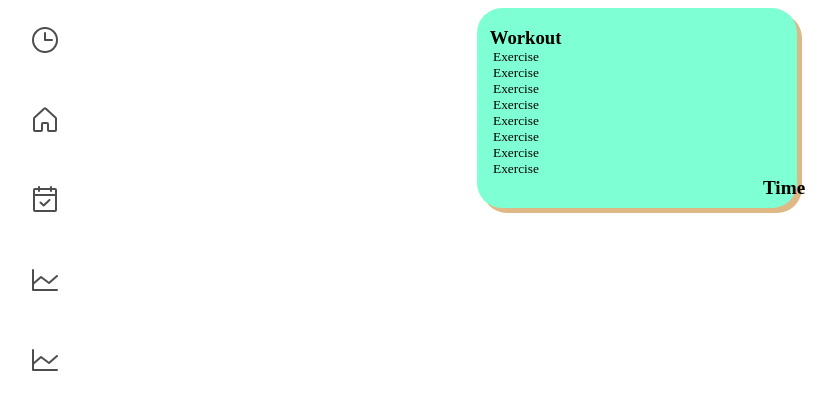
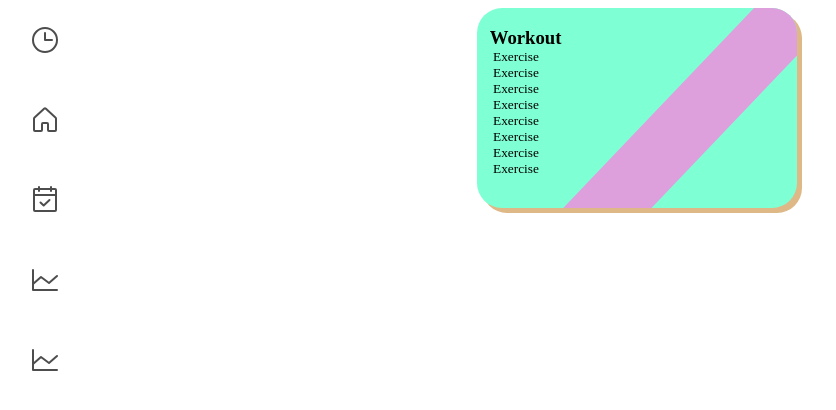
Before and after one commit to web-sci-spring-2022-name-tbd/IronTherapy, an Angular app in the folder Iron-Therapy/: page / in a window 1280 px wide. Shown: the top 410 px of the page, without its empty margins (3-839 px from the left). Built offline with nearby package versions, Linux system fonts and the light colour scheme.

Commit message:
Done with History Box and workout box
Done with History Box and workout box

```diff
--- a/Iron-Therapy/src/app/history-box/history-box.component.css
+++ b/Iron-Therapy/src/app/history-box/history-box.component.css
@@ -9,6 +9,7 @@
   width: 25vw;
   height: 25vh;
   box-shadow: 5px 5px burlywood;
+  overflow: hidden;
 }
 
 #name {
@@ -42,6 +43,11 @@
 }
 
 #min {
-  margin-top: 6vh;
-  font-size: larger;
+  margin-top: -16vh;
+  margin-left: -15vw;
+  z-index: 1;
+  width: 23vw;
+  height: 27vh;
+  background-color: plum;
+  clip-path: polygon(70% 0, 100% 0, 30% 100%, 0 100%);
 }
--- a/Iron-Therapy/src/app/history-box/history-box.component.html
+++ b/Iron-Therapy/src/app/history-box/history-box.component.html
@@ -13,7 +13,8 @@
                 <p class="exercise">Exercise</p>
                 <p class="exercise">Exercise</p>
             </div>
-            <h5 id="min" class="child">Time</h5>
+            <div id="min" class="child">
+            </div>
         </div>
       </div>
 </div>
--- a/Iron-Therapy/src/app/history-box/history-box.component.ts
+++ b/Iron-Therapy/src/app/history-box/history-box.component.ts
@@ -7,7 +7,10 @@ import { Component, OnInit } from '@angular/core';
 })
 export class HistoryBoxComponent implements OnInit {
 
-  constructor() { }
+  constructor() {
+
+  }
+
 
   ngOnInit(): void {
   }
--- a/Iron-Therapy/src/app/workout-box/workout-box.component.css
+++ b/Iron-Therapy/src/app/workout-box/workout-box.component.css
@@ -9,6 +9,7 @@
   width: 25vw;
   height: 25vh;
   box-shadow: 5px 5px burlywood;
+  overflow: hidden;
 }
 
 #name {
@@ -26,4 +27,15 @@
 
 .child {
   margin: 2vh;
+  z-index: 4;
 }
+
+#graphic {
+  margin-top: -26vh;
+  margin-left: 3vw;
+  z-index: -7;
+  width: 23vw;
+  height: 26vh;
+  background-color: plum;
+  clip-path: polygon(70% 0, 100% 0, 30% 100%, 0 100%);
+}
--- a/Iron-Therapy/src/app/workout-box/workout-box.component.html
+++ b/Iron-Therapy/src/app/workout-box/workout-box.component.html
@@ -5,5 +5,6 @@
             <h5 id="sug" class="child">suggestion</h5>
             <h5 id="min" class="child">time</h5>
         </div>
+        <div id="graphic"></div>
       </div>
 </div>
```
